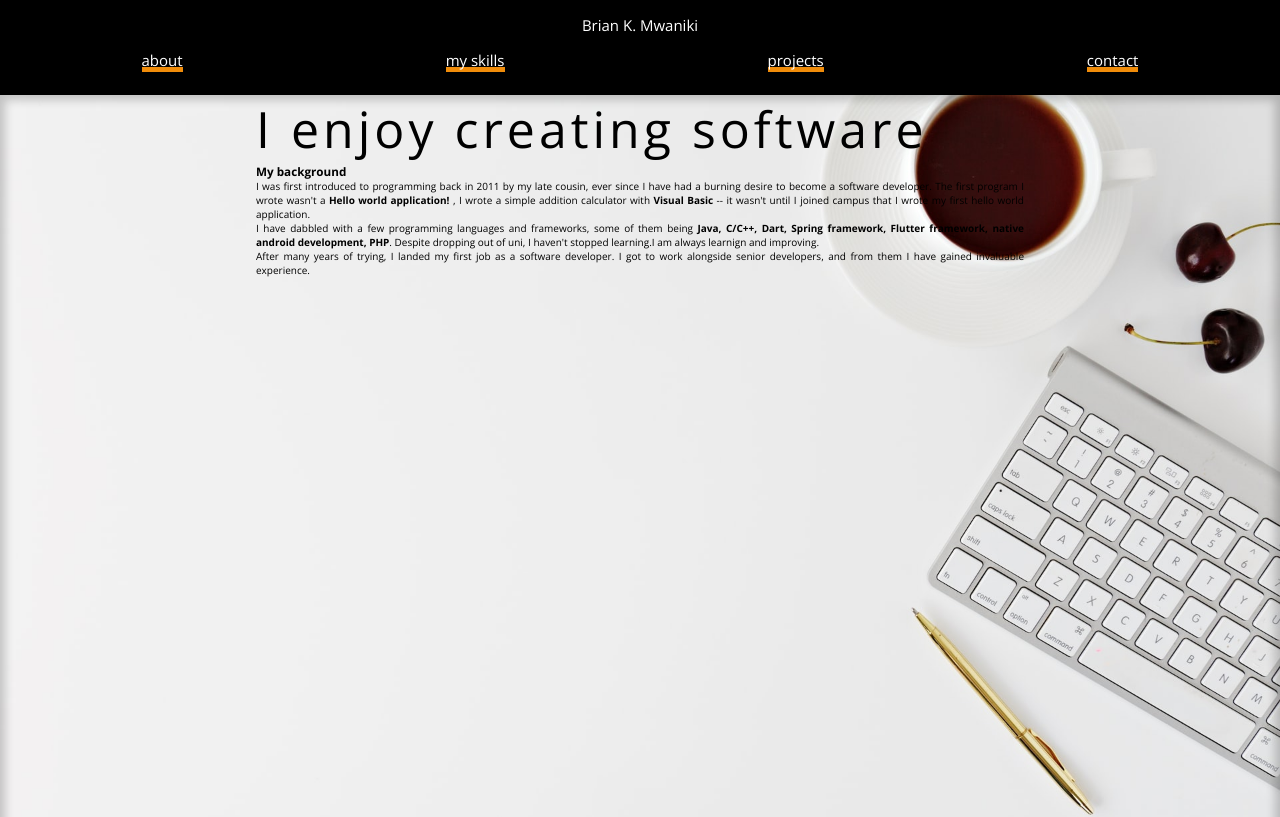
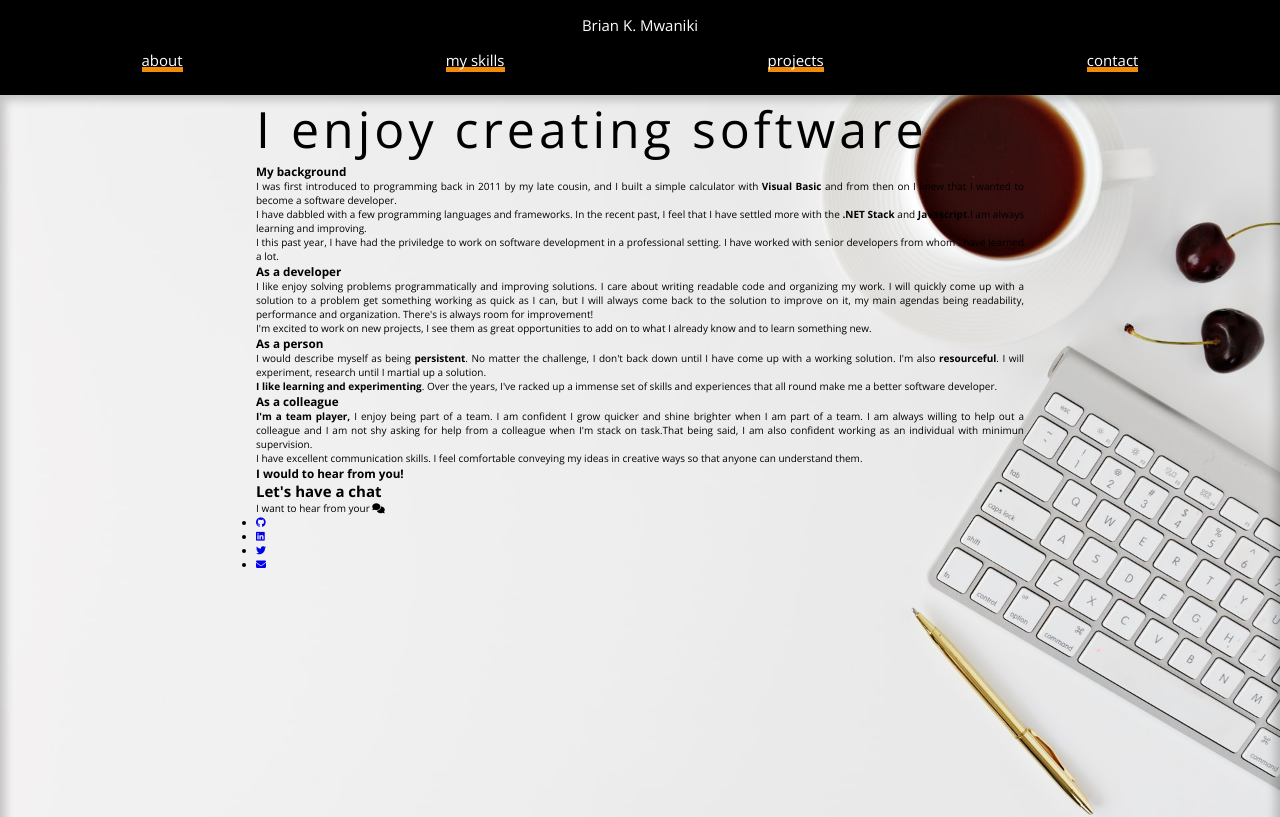
Before and after one commit to BrianKiarieMwaniki/Brian-s-Portfolio, a website: page pages/about.html in a window 1280 px wide. Shown: the top 817 px of the page. Drawn offline with nearby package versions, Linux system fonts and the light colour scheme.

Commit message:
add about me text in the about me page

```diff
--- a/assets/sass/base/_typography.scss
+++ b/assets/sass/base/_typography.scss
@@ -78,7 +78,7 @@
   &-title {
     font-family: $open-sans;
     font-size: 2rem;
-    font-weight: 100;
+    font-weight:400;
 
     @include respond(phone) {
       font-size: 1.5rem;
--- a/pages/about.html
+++ b/pages/about.html
@@ -30,27 +30,102 @@
           <h3>My background</h3>
           <p>
             I was first introduced to programming back in 2011 by my late
-            cousin, ever since I have had a burning desire to become a software
-            developer. The first program I wrote wasn't a
-            <strong>Hello world application!</strong> , I wrote a simple
-            addition calculator with <strong>Visual Basic</strong> -- it wasn't
-            until I joined campus that I wrote my first hello world application.
+            cousin, and I built a simple calculator with
+            <strong>Visual Basic</strong> and from then on I knew that I wanted
+            to become a software developer.
           </p>
           <p>
-            I have dabbled with a few programming languages and frameworks, some
-            of them being
-            <strong
-              >Java, C/C++, Dart, Spring framework, Flutter framework, native
-              android development, PHP</strong
-            >. Despite dropping out of uni, I haven't stopped learning.I am
-            always learnign and improving.
+            I have dabbled with a few programming languages and frameworks. In
+            the recent past, I feel that I have settled more with the
+            <strong>.NET Stack</strong> and <strong>Javascript</strong>.I am
+            always learning and improving.
           </p>
-
           <p>
-            After many years of trying, I landed my first job as a software
-            developer. I got to work alongside senior developers, and from them
-            I have gained invaluable experience.
+            I this past year, I have had the priviledge to work on software
+            development in a professional setting. I have worked with senior
+            developers from whom I have learned a lot.
           </p>
+        </section>
+        <section class="about-main__developer-section">
+          <h3>As a developer</h3>
+          <p>
+            I like enjoy solving problems programmatically and improving
+            solutions. I care about writing readable code and organizing my
+            work. I will quickly come up with a solution to a problem get
+            something working as quick as I can, but I will always come back to
+            the solution to improve on it, my main agendas being readability,
+            performance and organization. There's is always room for
+            improvement!
+          </p>
+          <p>
+            I'm excited to work on new projects, I see them as great
+            opportunities to add on to what I already know and to learn
+            something new.
+          </p>
+        </section>
+        <section class="about-main__persona-section">
+          <h3>As a person</h3>
+          <p>
+            I would describe myself as being <strong>persistent</strong>. No
+            matter the challenge, I don't back down until I have come up with a
+            working solution. I'm also <strong>resourceful</strong>. I will
+            experiment, research until I martial up a solution.
+          </p>
+          <p>
+            <strong>I like learning and experimenting</strong>. Over the years,
+            I've racked up a immense set of skills and experiences that all
+            round make me a better software developer.
+          </p>
+        </section>
+        <section class="about-main__colleague-section">
+          <h3>As a colleague</h3>
+          <p>
+            <strong>I'm a team player,</strong> I enjoy being part of a team. I
+            am confident I grow quicker and shine brighter when I am part of a
+            team. I am always willing to help out a colleague and I am not shy
+            asking for help from a colleague when I'm stack on task.That being
+            said, I am also confident working as an individual with minimun
+            supervision.
+          </p>
+          <p>I have excellent communication skills. I feel comfortable conveying my ideas in creative ways so that anyone can understand them. </p>
+        </section>
+        <section class="about-main__conclusion-section">
+          <h3>I would to hear from you!</h3>
+          <h2>Let's have a chat</h2>
+          <p>I want to hear from your <span class="icon"><i class="fa-solid fa-comments"></i></span>
+          <ul class="about-main__conclusion-icons">
+          <li>
+            <a href="https://github.com/BrianKiarieMwaniki" target="_blank">
+              <span class="icon">
+                <i class="fa-brands fa-github"></i>
+              </span>
+            </a>
+          </li>
+          <li>
+            <a
+              href="https://www.linkedin.com/in/brian-kiarie-097b1b20b"
+              target="_blank"
+            >
+              <span class="icon">
+                <i class="fa-brands fa-linkedin"></i>
+              </span>
+            </a>
+          </li>
+          <li>
+            <a href="https://twitter.com/Brian_mwaniki_k" target="_blank">
+              <span class="icon">
+                <i class="fa-brands fa-twitter"></i>
+              </span>
+            </a>
+          </li>
+          <li>
+            <a href="mailto:briank.mwaniki@gmail.com" target="_blank">
+              <span class="icon">
+                <i class="fa-solid fa-envelope"></i>
+              </span>
+            </a>
+          </li>
+        </ul></p>
         </section>
       </div>
     </main>
```
Also changed, not shown: assets/css/styles.css.
